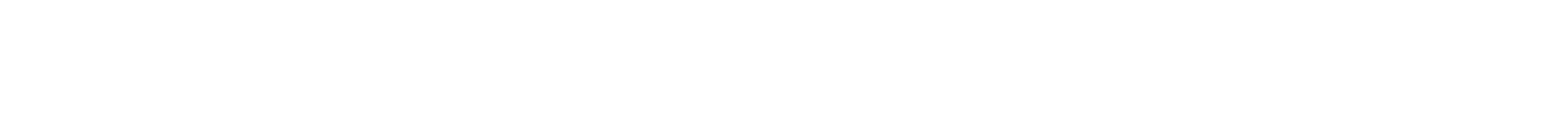
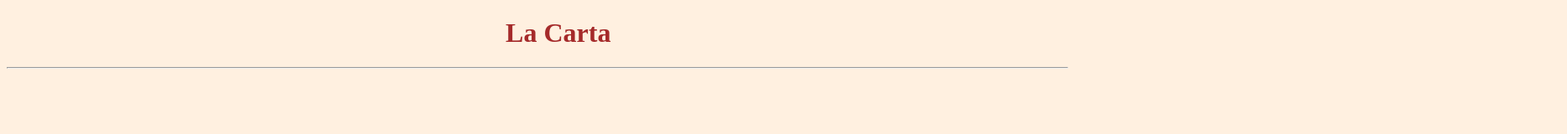
Before and after one commit to IsaCatala/Practica-4.2, a plain HTML site: page lacarta.html in a window 1280 px wide. Shown: the whole page at 84% size, 1866 px wide, since content can reach past the window. Drawn offline with Linux system fonts and the light colour scheme.

Commit message:
la carta1

```diff
--- a/lacarta.html
+++ b/lacarta.html
@@ -0,0 +1,22 @@
+<!DOCTYPE html>
+<html lang="en">
+<head>
+    <meta charset="UTF-8">
+    <meta http-equiv="X-UA-Compatible" content="IE=edge">
+    <meta name="viewport" content="width=device-width, initial-scale=1.0">
+    <link rel="stylesheet" href="style-lacarta.css">
+    <title>La carta</title>
+</head>
+<body bgcolor="FFFOE">
+    <h1 class="inicio"> La Carta</h1>
+    <hr>
+
+    <div>
+
+
+
+    </div>
+
+
+</body>
+</html>
--- /dev/null
+++ b/style-lacarta.css
@@ -0,0 +1,7 @@
+h1.inicio {
+
+    color: brown;
+    position: relative;
+    left: 47%;
+
+}
```
Also changed, not shown: index.html (+1 -1 lines), style-contacto.css (added), style-elcafe.css (added).
